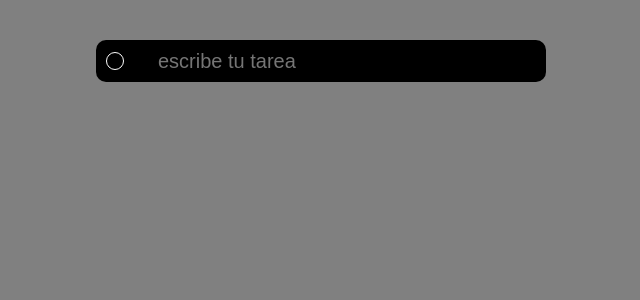
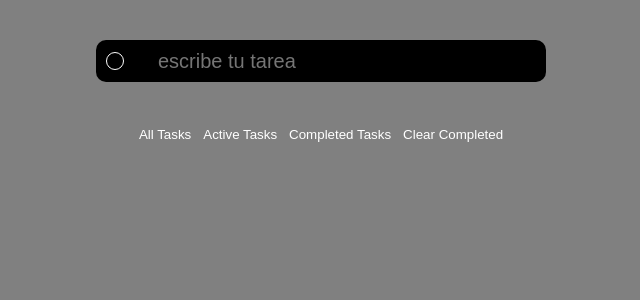
Before and after one commit to markSancho7/to-do-list-react, a React (Vite) app: page / in a window 1280 px wide. Shown: the top 300 px of the page, without its empty margins (319-959 px from the left). Built offline with nearby package versions, Linux system fonts and the light colour scheme.

Commit message:
actualizado 01/11

```diff
--- a/src/App.jsx
+++ b/src/App.jsx
@@ -2,6 +2,7 @@ import { useState } from 'react';
 import Task from './components/task/Task';
 import { v4 } from 'uuid';
 import { StyledContainerInput, StyledInput, StyledLabel } from './styles';
+import Filters from './components/filters/Filters';
 
 const App = () => {
 	const [tasks, setTasks] = useState([]);
@@ -26,6 +27,7 @@ const App = () => {
 					);
 				})}
 			</div>
+			<Filters></Filters>
 		</>
 	);
 };
@@ -40,6 +42,7 @@ const createTasks = (event, tasks, setTasks) => {
 	};
 
 	setTasks([...tasks, newTask]);
+	event.target.reset();
 };
 
 const completeTask = (taskId, tasks, setTasks) => {
--- /dev/null
+++ b/src/components/filters/Filters.jsx
@@ -0,0 +1,18 @@
+import {
+	StyledContainerButtons,
+	StyledAllTasks,
+	StyledActiveTasks,
+	StyledCompletedTasks,
+	StyledClearCompleted
+} from './styles';
+const Filters = () => {
+	return (
+		<StyledContainerButtons>
+			<StyledAllTasks>All Tasks</StyledAllTasks>
+			<StyledActiveTasks>Active Tasks</StyledActiveTasks>
+			<StyledCompletedTasks>Completed Tasks</StyledCompletedTasks>
+			<StyledClearCompleted>Clear Completed</StyledClearCompleted>
+		</StyledContainerButtons>
+	);
+};
+export default Filters;
--- /dev/null
+++ b/src/components/filters/styles.js
@@ -0,0 +1,43 @@
+import styled from 'styled-components';
+
+const StyledContainerButtons = styled.div`
+	display: flex;
+	width: 450px;
+	height: 25px;
+	margin-left: auto;
+	margin-right: auto;
+	justify-content: center;
+	color: white;
+`;
+
+const StyledAllTasks = styled.button`
+	border: none;
+	background: none;
+	color: white;
+`;
+
+const StyledActiveTasks = styled.button`
+	border: none;
+	background: none;
+	color: white;
+`;
+
+const StyledCompletedTasks = styled.button`
+	border: none;
+	background: none;
+	color: white;
+`;
+
+const StyledClearCompleted = styled.button`
+	border: none;
+	background: none;
+	color: white;
+`;
+
+export {
+	StyledContainerButtons,
+	StyledAllTasks,
+	StyledActiveTasks,
+	StyledCompletedTasks,
+	StyledClearCompleted
+};
```
